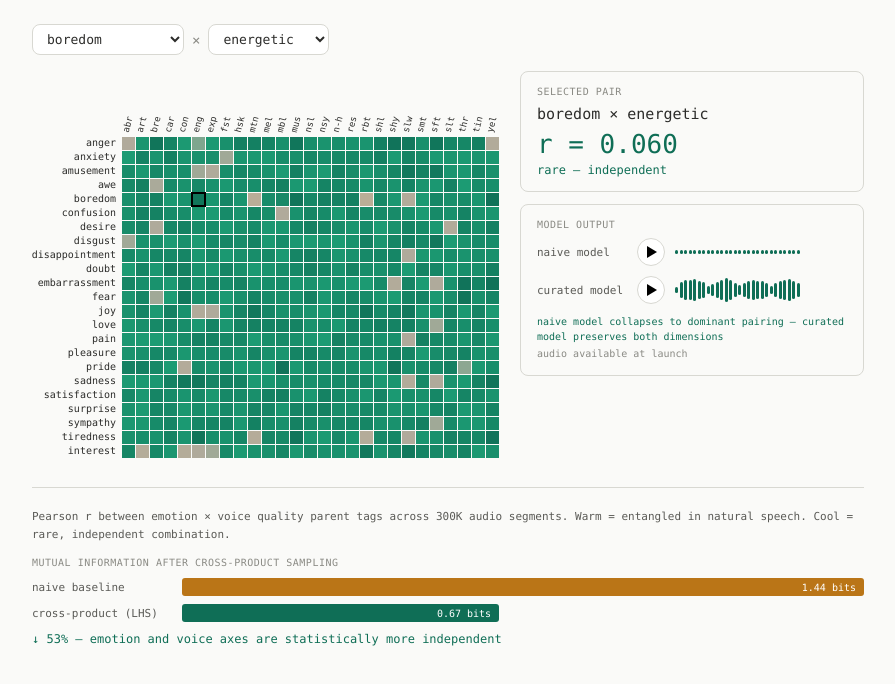
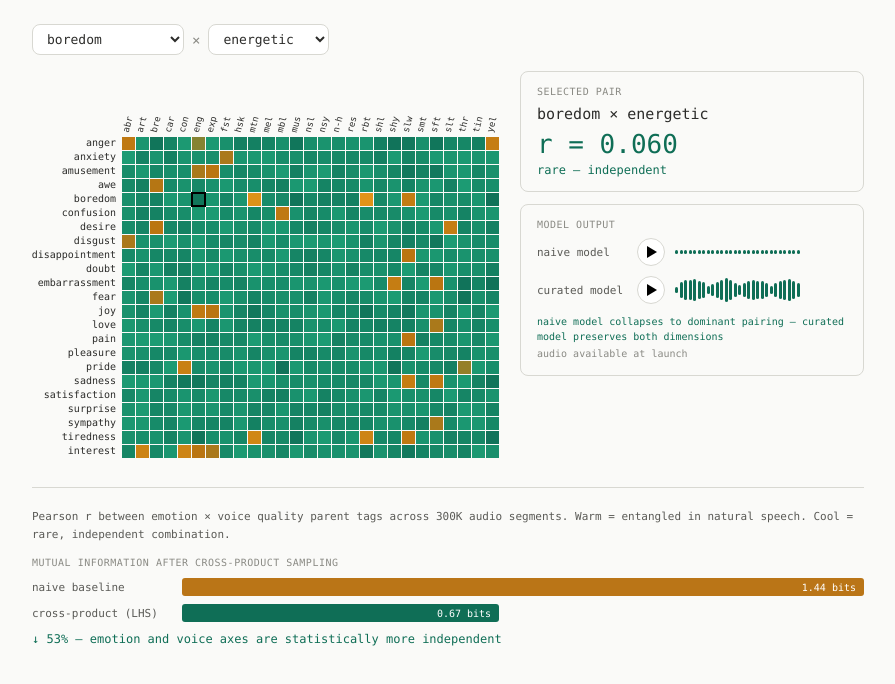
Before and after one commit to morikyl/disentanglement-demo, a plain HTML site: page index.html in a window 1280 px wide. Shown: the whole page, without its empty margins (192-1087 px from the left). Drawn offline with Linux system fonts and the light colour scheme.

Commit message:
Restore amber color scale for entangled pairs
Co-Authored-By: Claude Opus 4.6 <noreply@anthropic.com>

```diff
--- a/index.html
+++ b/index.html
@@ -337,10 +337,10 @@ function rColor(r) {
   let rgb;
   if (r >= 0.65) {
     const t = Math.min((r - 0.65) / 0.35, 1);
-    rgb = [175 + t * (190 - 175), 170 + t * (175 - 170), 155 + t * (150 - 155)];
+    rgb = [186 + t * (239 - 186), 117 + t * (159 - 117), 17 + t * (27 - 17)];
   } else if (r >= 0.35) {
     const t = (r - 0.35) / 0.30;
-    rgb = [29 + t * (175 - 29), 158 + t * (170 - 158), 117 + t * (155 - 117)];
+    rgb = [29 + t * (186 - 29), 158 + t * (117 - 158), 117 + t * (17 - 117)];
   } else {
     const t = r / 0.35;
     rgb = [15 + t * (29 - 15), 110 + t * (158 - 110), 86 + t * (117 - 86)];
```
